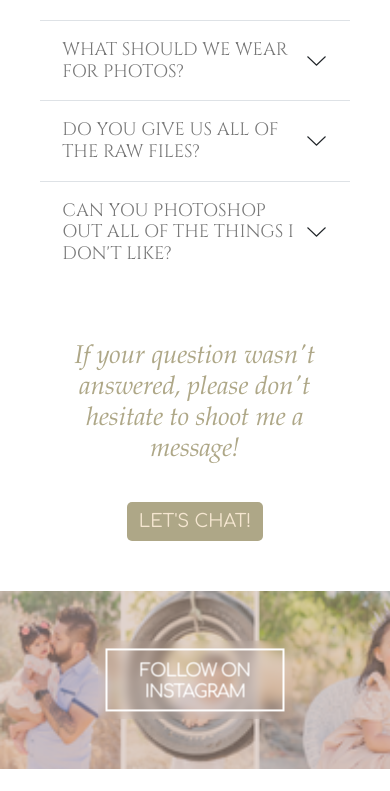
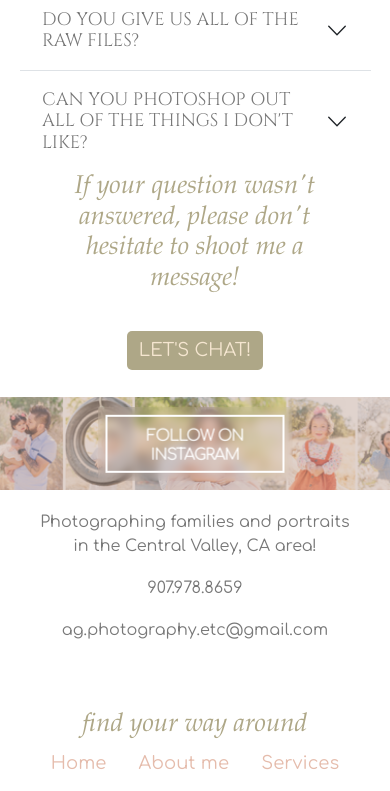
Before and after one commit to adrigalle/agphoto-blog, a Next.js app: page /faqs in a window 390 px wide. Shown: the part 1162-1953 px from the top of the page. Built offline with nearby package versions, Linux system fonts and the light colour scheme.

Commit message:
tiny changes here and there

```diff
--- a/components/footer.js
+++ b/components/footer.js
@@ -9,7 +9,7 @@ import Stack from 'react-bootstrap/Stack';
 
 export default function Footer() {
     return (
-        <section className={ utilStyles.container } style={{ marginTop: '20px', marginBottom: '20px' }}>
+        <section className={ utilStyles.container } style={{ marginBottom: '20px', paddingBottom: '20px' }}>
 
             <div className={ styles.instagram }>
 
--- a/components/footer.module.css
+++ b/components/footer.module.css
@@ -17,9 +17,9 @@
     min-height: 100%;
     opacity: 0.5;
 }
-@media (max-width: 1500px) {
+@media (max-width: 1000px) {
     .instagramImg{
-        min-width: 1920px;
+        min-width: 1000px;
     }
 }
 .instaContent {
--- a/package.json
+++ b/package.json
@@ -17,7 +17,6 @@
     "react-bootstrap": "^2.7.0",
     "react-dom": "18.2.0",
     "remark": "^14.0.2",
-    "remark-html": "^15.0.1",
-    "rerousel": "^0.1.9"
+    "remark-html": "^15.0.1"
   }
 }
--- a/pages/faqs.js
+++ b/pages/faqs.js
@@ -28,10 +28,11 @@ export default function FAQs() {
             <div className={ utilStyles.block }>
                 <br/>
                 <h2>Here are some frequently asked questions</h2>
+                <br />
             </div>
 
             <section>
-                <div className={ utilStyles.block }>
+                <div className={ utilStyles.block } style={{ width: '90vw'}}>
 
                     <Accordion defaultActiveKey="0" flush>
 
@@ -83,6 +84,7 @@ export default function FAQs() {
                     </a>
                 </div>
             </section>
+            <br />
 
         </Layout>
 
--- a/pages/gallery.js
+++ b/pages/gallery.js
@@ -17,8 +17,10 @@ export default function Gallery() {
             </Head>
 
             <section className={ utilStyles.block }>
+                <br />
                 <h2>Here is my gallery</h2>
                 <h3>here are just a few pictures that show my style of photography</h3>
+                <br />
             </section>
 
             <section>
@@ -73,10 +75,12 @@ export default function Gallery() {
 
             <section>
                 <div className={ utilStyles.block }>
+                    <br />
                     <h3>for more examples of my work, visit my instagram page</h3>
-                    <a href="https://www.instagram.com/ag.photography.etc/" target="_blank" className={ utilStyles.emailPhone }><h3>@ag.photography.etc</h3></a>
+                    <a href="https://www.instagram.com/ag.photography.etc/" target="_blank" className={ utilStyles.emailPhone }><h3 style={{ color: "#C89687"}}>@ag.photography.etc</h3></a>
                 </div>
             </section>
+            <br />
 
         </Layout>
 
--- a/styles/global.css
+++ b/styles/global.css
@@ -75,8 +75,9 @@ h3 {
 h4 {
   text-transform: uppercase !important;
   color: #C89687;
-  font-size: 18px !important;
+  font-size: 16px !important;
   font-weight: normal;
+  text-align: center;
 }
 
 p {
@@ -131,6 +132,17 @@ section {
   padding: 20px;
   margin-bottom: 20px;
 }
+.images-container {
+  display: flex;
+  gap: 0px;
+  overflow-x: auto;
+  scroll-snap-type: x mandatory;
+}
+.images-container img {
+  scroll-snap-align: center;
+  height: 300px;
+  width: auto;
+}
 
 .carousel {
   scrollbar-color: #AA6262 transparent;
--- a/styles/utils.module.css
+++ b/styles/utils.module.css
@@ -68,10 +68,8 @@
 }
 
 .block {
-    padding: 30px;
     max-width: 900px;
-    min-width: 350px;
-    width: 95vw;
+    width: 80vw;
     margin:0 auto;
     text-align:justify;
 }
@@ -132,7 +130,7 @@
   -moz-background-size: cover;
   -webkit-background-size: cover;
   text-align: center;
-  box-shadow: inset 0 0 0 1000px #ffffffaf;
+  box-shadow: inset 0 0 0 1000px #ffffffb7;
 }
 @media (max-device-width: 1366px) {
   .parallax {
```
Also changed, not shown: pages/about.js (+8 -3 lines), pages/index.js (+15 -12 lines), pages/services.js (+9 -8 lines), 1 other file (tests, documents, lock files or other folders).
